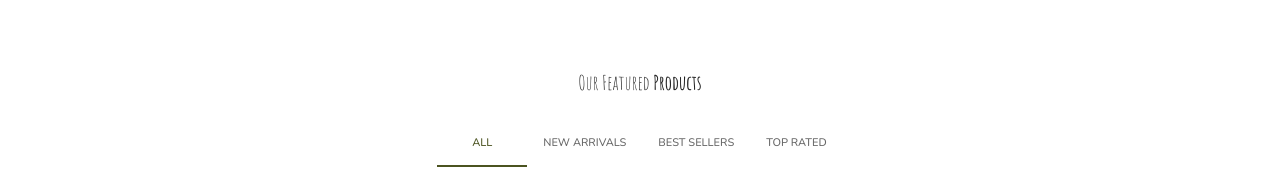
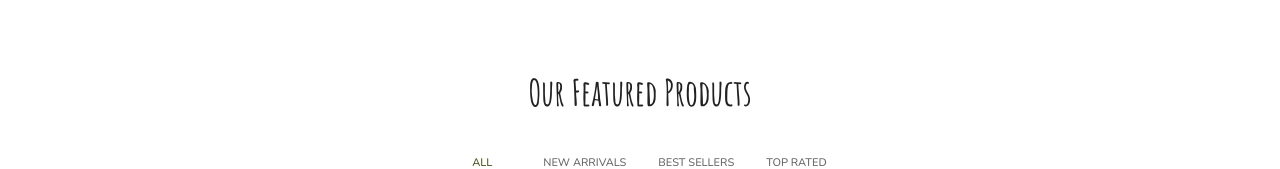
Before and after one commit to stepweaver/Soap-Stache, a React (Create React App) app in the folder client/: page / in a window 1280 px wide. Shown: the part 715-884 px from the top of the page. Built offline with nearby package versions, Linux system fonts and the light colour scheme; no server answers.

Commit message:
Refactor ShoppingList component to update featured products heading style

```diff
--- a/client/src/scenes/home/ShoppingList.jsx
+++ b/client/src/scenes/home/ShoppingList.jsx
@@ -42,8 +42,8 @@ const ShoppingList = () => {
 
   return (
     <Box width='80%' margin='80px auto'>
-      <Typography variant='h3' textAlign='center'>
-        Our Featured <b>Products</b>
+      <Typography variant='h2' textAlign='center' fontWeight='bold'>
+        Our Featured Products
       </Typography>
       <Tabs
         textColor='primary'
```
